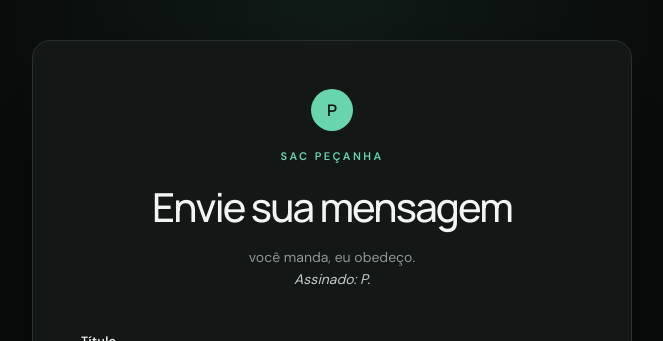
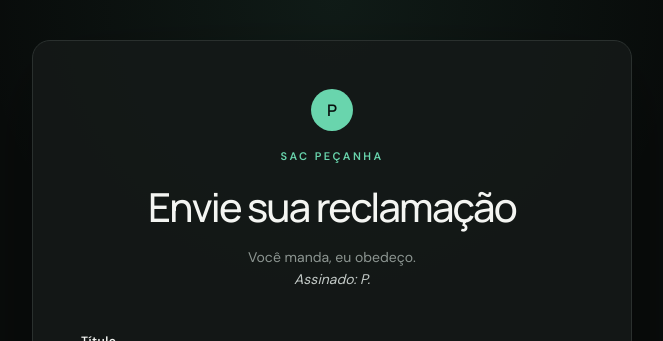
Before and after one commit to kauanpecanha/sac-pecanha, a React (Vite) app: page / in a window 1280 px wide. Shown: the top 341 px of the page, without its empty margins (308-971 px from the left). Built offline with nearby package versions, Linux system fonts and the light colour scheme.

Commit message:
update texts

```diff
--- a/src/App.jsx
+++ b/src/App.jsx
@@ -45,9 +45,9 @@ export default function App() {
           <div className="formHeading">
             <span className="brandMark">P</span>
             <p className="eyebrow">SAC PEÇANHA</p>
-            <h1>Envie sua mensagem</h1>
+            <h1>Envie sua reclamação</h1>
             <p className="tagline">
-              você manda, eu obedeço.
+              Você manda, eu obedeço.
               <br />
               <span>Assinado: P.</span>
             </p>
```
